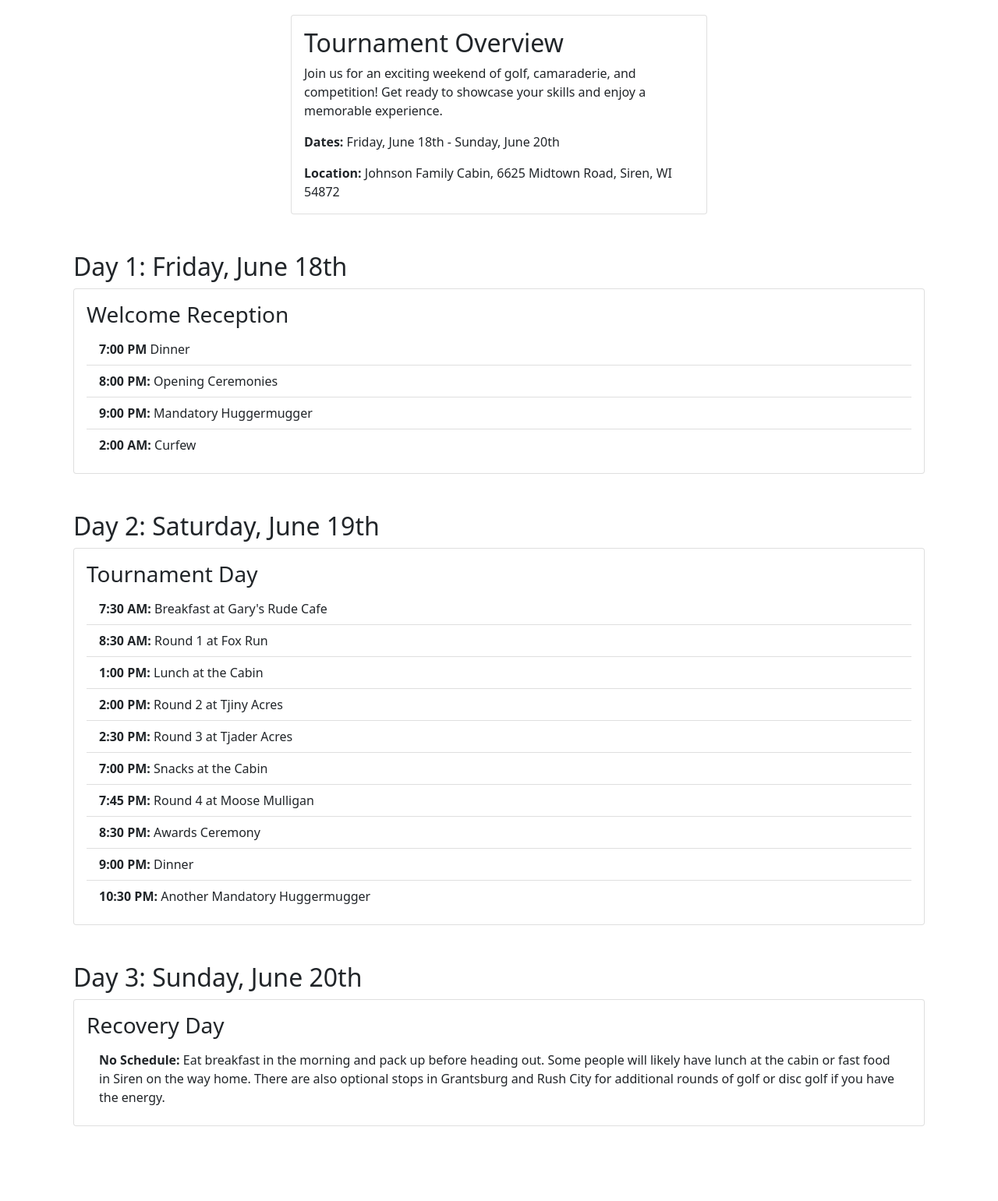
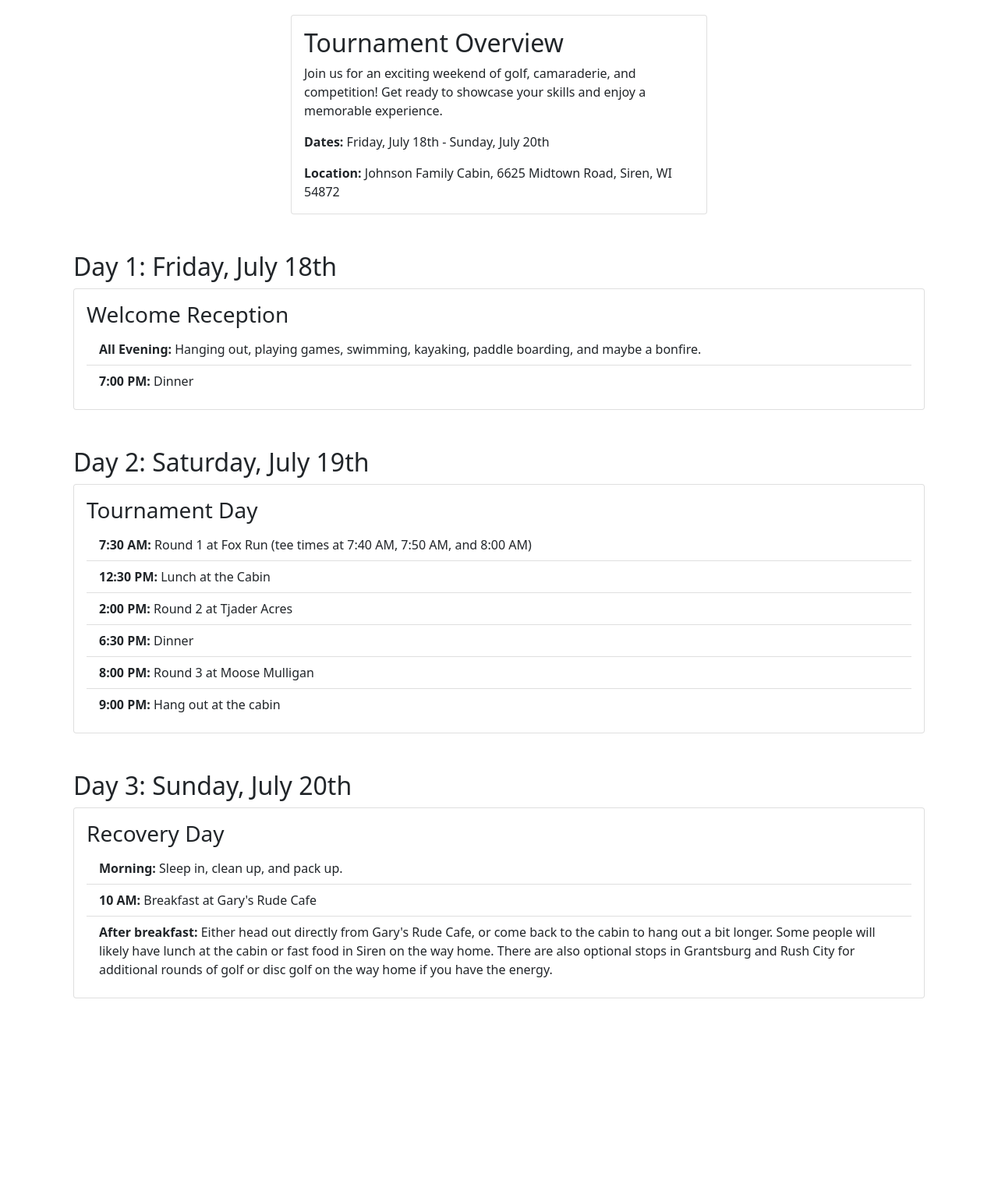
Before and after one commit to samjohnson729/siren-open-2.0, a Flask app: page / in a window 1280 px wide. Shown: the part 199-1740 px from the top of the page at 78% size. After the commit the page ends 1480 px from the top, so only its background shows below. Run offline with Flask 3, Linux system fonts and the light colour scheme; some libraries are stand-ins or nearby versions.

Commit message:
updating nginx config, removing austin, changing schedule

```diff
--- a/app/templates/home.html
+++ b/app/templates/home.html
@@ -1,6 +1,4 @@
-{% extends "base.html" %}
-
-{% block content %}
+{% extends "base.html" %} {% block content %}
 
 <div class="container py-5">
     <h1 class="text-center mb-4">Weekend Itinerary</h1>
@@ -11,13 +9,17 @@
                 <div class="card-body">
                     <h2 class="card-title">Tournament Overview</h2>
                     <p class="card-text">
-                        Join us for an exciting weekend of golf, camaraderie, and competition! Get ready to showcase your skills and enjoy a memorable experience.
+                        Join us for an exciting weekend of golf, camaraderie,
+                        and competition! Get ready to showcase your skills and
+                        enjoy a memorable experience.
                     </p>
                     <p class="card-text">
-                        <strong>Dates:</strong> Friday, June 18th - Sunday, June 20th
+                        <strong>Dates:</strong> Friday, July 18th - Sunday, July
+                        20th
                     </p>
                     <p class="card-text">
-                        <strong>Location:</strong> Johnson Family Cabin, 6625 Midtown Road, Siren, WI 54872
+                        <strong>Location:</strong> Johnson Family Cabin, 6625
+                        Midtown Road, Siren, WI 54872
                     </p>
                 </div>
             </div>
@@ -26,15 +28,19 @@
 
     <div class="row mb-5">
         <div class="col-12">
-            <h2 class="day-title">Day 1: Friday, June 18th</h2>
+            <h2 class="day-title">Day 1: Friday, July 18th</h2>
             <div class="card">
                 <div class="card-body">
                     <h3 class="card-title">Welcome Reception</h3>
                     <ul class="list-group list-group-flush">
-                        <li class="list-group-item"><strong>7:00 PM</strong> Dinner</li>
-                        <li class="list-group-item"><strong>8:00 PM:</strong> Opening Ceremonies</li>
-                        <li class="list-group-item"><strong>9:00 PM:</strong> Mandatory Huggermugger</li>
-                        <li class="list-group-item"><strong>2:00 AM:</strong> Curfew</li>
+                        <li class="list-group-item">
+                            <strong>All Evening:</strong> Hanging out, playing
+                            games, swimming, kayaking, paddle boarding, and
+                            maybe a bonfire.
+                        </li>
+                        <li class="list-group-item">
+                            <strong>7:00 PM:</strong> Dinner
+                        </li>
                     </ul>
                 </div>
             </div>
@@ -43,21 +49,30 @@
 
     <div class="row mb-5">
         <div class="col-12">
-            <h2 class="day-title">Day 2: Saturday, June 19th</h2>
+            <h2 class="day-title">Day 2: Saturday, July 19th</h2>
             <div class="card">
                 <div class="card-body">
                     <h3 class="card-title">Tournament Day</h3>
                     <ul class="list-group list-group-flush">
-                        <li class="list-group-item"><strong>7:30 AM:</strong> Breakfast at Gary's Rude Cafe</li>
-                        <li class="list-group-item"><strong>8:30 AM:</strong> Round 1 at Fox Run</li>
-                        <li class="list-group-item"><strong>1:00 PM:</strong> Lunch at the Cabin</li>
-                        <li class="list-group-item"><strong>2:00 PM:</strong> Round 2 at Tjiny Acres</li>
-                        <li class="list-group-item"><strong>2:30 PM:</strong> Round 3 at Tjader Acres</li>
-                        <li class="list-group-item"><strong>7:00 PM:</strong> Snacks at the Cabin</li>
-                        <li class="list-group-item"><strong>7:45 PM:</strong> Round 4 at Moose Mulligan</li>
-                        <li class="list-group-item"><strong>8:30 PM:</strong> Awards Ceremony</li>
-                        <li class="list-group-item"><strong>9:00 PM:</strong> Dinner</li>
-                        <li class="list-group-item"><strong>10:30 PM:</strong> Another Mandatory Huggermugger</li>
+                        <li class="list-group-item">
+                            <strong>7:30 AM:</strong> Round 1 at Fox Run (tee
+                            times at 7:40 AM, 7:50 AM, and 8:00 AM)
+                        </li>
+                        <li class="list-group-item">
+                            <strong>12:30 PM:</strong> Lunch at the Cabin
+                        </li>
+                        <li class="list-group-item">
+                            <strong>2:00 PM:</strong> Round 2 at Tjader Acres
+                        </li>
+                        <li class="list-group-item">
+                            <strong>6:30 PM:</strong> Dinner
+                        </li>
+                        <li class="list-group-item">
+                            <strong>8:00 PM:</strong> Round 3 at Moose Mulligan
+                        </li>
+                        <li class="list-group-item">
+                            <strong>9:00 PM:</strong> Hang out at the cabin
+                        </li>
                     </ul>
                 </div>
             </div>
@@ -66,12 +81,29 @@
 
     <div class="row mb-5">
         <div class="col-12">
-            <h2 class="day-title">Day 3: Sunday, June 20th</h2>
+            <h2 class="day-title">Day 3: Sunday, July 20th</h2>
             <div class="card">
                 <div class="card-body">
                     <h3 class="card-title">Recovery Day</h3>
                     <ul class="list-group list-group-flush">
-                        <li class="list-group-item"><strong>No Schedule:</strong> Eat breakfast in the morning and pack up before heading out. Some people will likely have lunch at the cabin or fast food in Siren on the way home. There are also optional stops in Grantsburg and Rush City for additional rounds of golf or disc golf if you have the energy.</li>
+                        <li class="list-group-item">
+                            <strong>Morning:</strong> Sleep in, clean up, and
+                            pack up.
+                        </li>
+                        <li class="list-group-item">
+                            <strong>10 AM:</strong> Breakfast at Gary's Rude
+                            Cafe
+                        </li>
+                        <li class="list-group-item">
+                            <strong>After breakfast:</strong> Either head out
+                            directly from Gary's Rude Cafe, or come back to the
+                            cabin to hang out a bit longer. Some people will
+                            likely have lunch at the cabin or fast food in Siren
+                            on the way home. There are also optional stops in
+                            Grantsburg and Rush City for additional rounds of
+                            golf or disc golf on the way home if you have the
+                            energy.
+                        </li>
                     </ul>
                 </div>
             </div>
--- a/create_db.py
+++ b/create_db.py
@@ -132,8 +132,6 @@ db.session.add(t)
 
 g = Golfer(name='Dan Sievert')
 db.session.add(g)
-g = Golfer(name='Austin Magnuson')
-db.session.add(g)
 g = Golfer(name='Matt Kiloran')
 db.session.add(g)
 db.session.commit()
```
Also changed, not shown: database.db, 1 other file.
